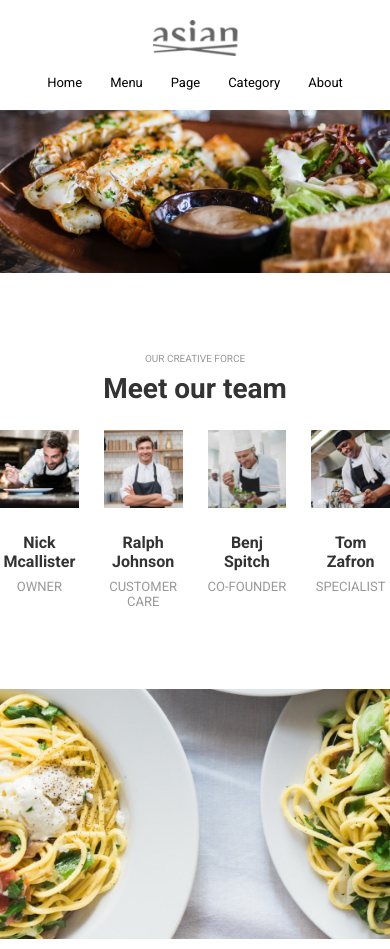
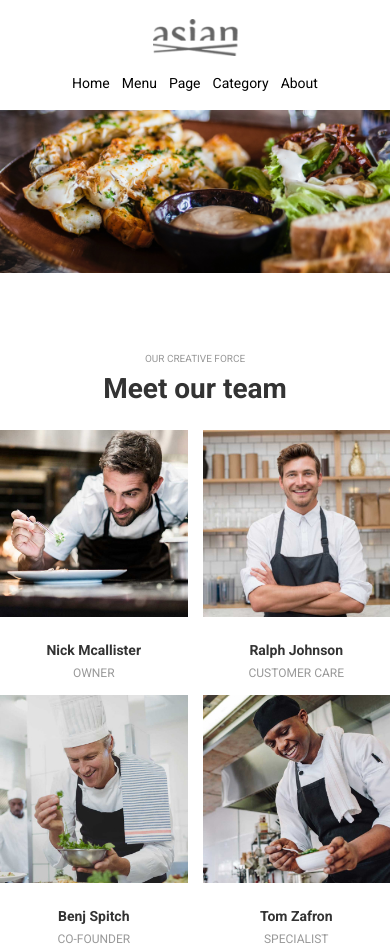
Before and after one commit to bavuongvidai123/bai-kiem-tra, a plain HTML site: page index.html in a window 390 px wide. Shown: the top 949 px of the page. Drawn offline with Linux system fonts and the light colour scheme.

Commit message:
Add files via upload

```diff
--- a/style.css
+++ b/style.css
@@ -113,8 +113,8 @@ nav a:hover {
 
 .banner2 img {
     width: 100%;
-    height: 250px;
-    object-fit: cover;
+    height: auto;
+    object-fit: contain;
     display: block;
 }
 
@@ -199,3 +199,77 @@ nav a:active {
     color: white;
     cursor: pointer;
 }
+/* HIEN THI TREN DIEN THOAI */
+@media (max-width: 768px) {
+
+    body {
+        margin: 0;
+        width: 100%;
+        overflow-x: hidden;
+    }
+
+    .team-grid {
+        grid-template-columns: repeat(2, 1fr);
+        gap: 15px;
+    }
+
+    .member img {
+        width: 100%;
+        height: auto;
+    }
+
+    img {
+        max-width: 100%;
+    }
+
+    header {
+        width: 100%;
+        box-sizing: border-box;
+    }
+
+}
+@media (max-width: 768px) {
+    header {
+        padding: 15px 10px;
+        box-sizing: border-box;
+    }
+
+    nav {
+        display: flex;
+        flex-wrap: wrap;
+        justify-content: center;
+        gap: 12px;
+    }
+
+    nav a {
+        font-size: 14px;
+    }
+
+    .team-grid {
+        grid-template-columns: repeat(2, minmax(0, 1fr));
+        gap: 15px;
+    }
+
+    .member {
+        min-width: 0;
+    }
+
+    .member h3 {
+        font-size: 14px;
+    }
+
+    .member p {
+        font-size: 12px;
+    }
+
+    .banner2 {
+        width: 100%;
+    }
+
+    .contact form {
+        display: flex;
+        flex-wrap: wrap;
+        justify-content: center;
+        gap: 10px;
+    }
+}
```
